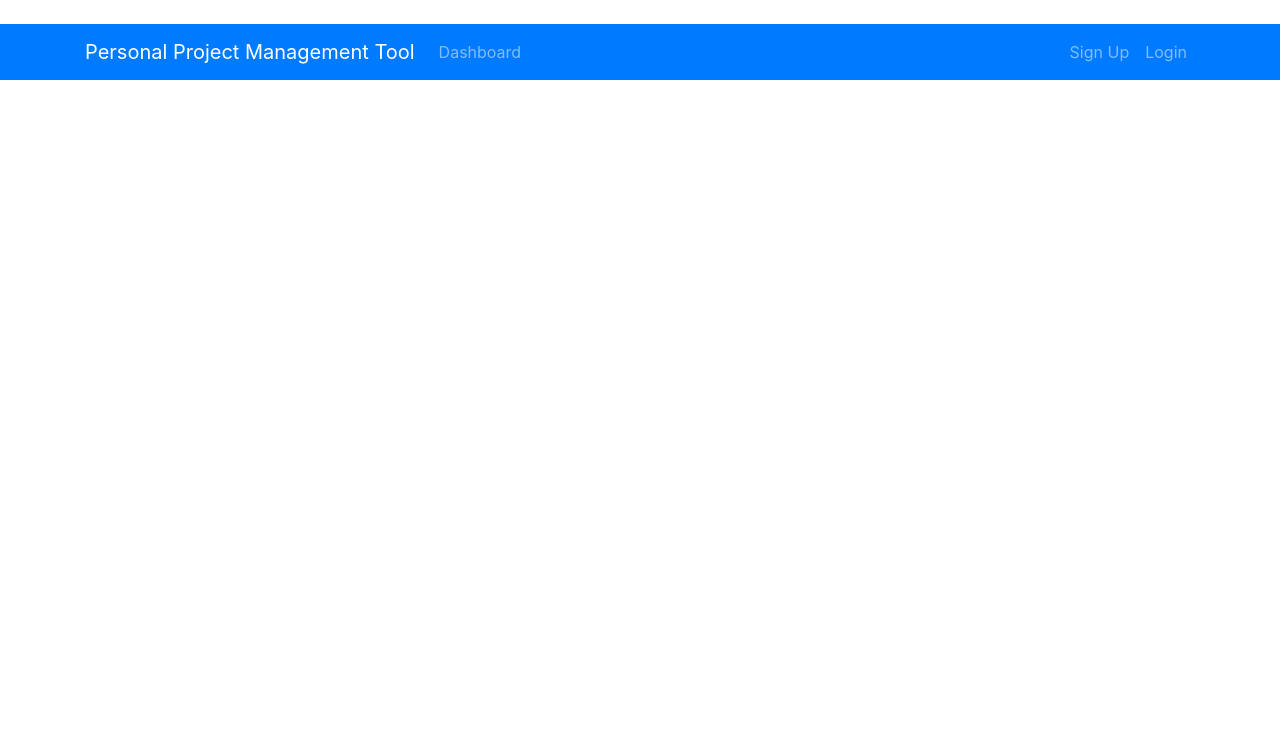
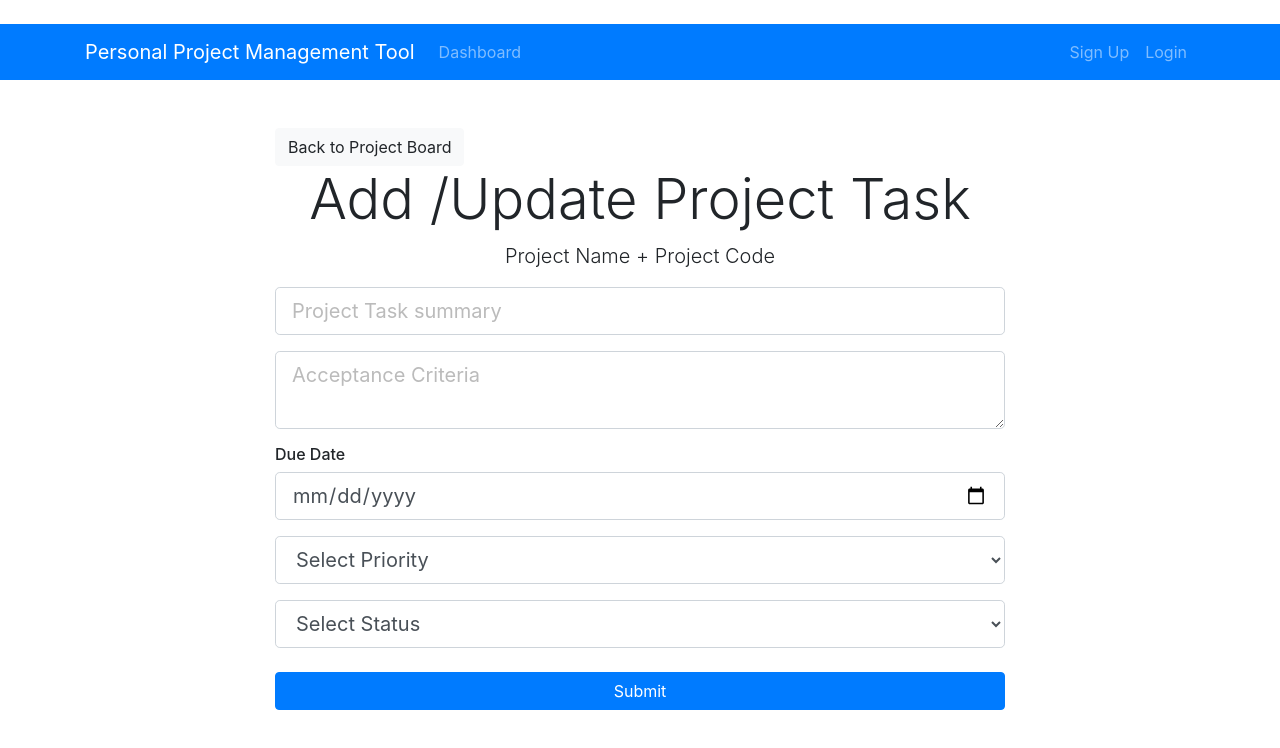
Before and after one commit to anujgu1403/AgilePPMTool, a React (Create React App) app in the folder ppmtool-react-client/: page /addProjectTask/1 in a window 1280 px wide. Shown: the top 748 px of the page. Built offline with nearby package versions, Linux system fonts and the light colour scheme.

Commit message:
Till vedio #64

```diff
--- a/ppmtool-react-client/src/App.js
+++ b/ppmtool-react-client/src/App.js
@@ -8,6 +8,8 @@
 import { Provider } from "react-redux";
 import store from "./store";
 import UpdateProject from "./project/UpdateProject";
+import ProjectBoard from "./components/ProjectBoard/ProjectBoard";
+import AddProjectTask from "./components/ProjectBoard/ProjectTasks/AddProjectTask";
 
 class App extends Component {
   render() {
@@ -21,6 +23,12 @@
             <Route exact path="/dashboard" component={Dashboard} />
             <Route exact path="/addProject" component={AddProject} />
             <Route exact path="/updateProject/:id" component={UpdateProject} />
+            <Route exact path="/projectBoard/:id" component={ProjectBoard} />
+            <Route
+              exact
+              path="/addProjectTask/:id"
+              component={AddProjectTask}
+            />
           </div>
         </Router>
       </Provider>
--- /dev/null
+++ b/ppmtool-react-client/src/actions/backlogActions.js
@@ -0,0 +1,10 @@
+import axios from "axios";
+
+export const addProjectTask = (
+  backlog_id,
+  project_task,
+  history
+) => async dispatch => {
+  await axios.post(`/api/backlog/${backlog_id}`, project_task);
+  history.push(`/projectBoard/${backlog_id}`);
+};
--- a/ppmtool-react-client/src/actions/types.js
+++ b/ppmtool-react-client/src/actions/types.js
@@ -2,3 +2,8 @@
 export const GET_PROJECTS = "GET_PROJECTS";
 export const GET_PROJECT = "GET_PROJECT";
 export const DELETE_PROJECT = "DELETE_PROJECT";
+
+//For backlog and project task
+export const GET_BACKLOG = "GET_BACKLOG";
+export const GET_PROJECT_TASK = "GET_PROJECT_TASK";
+export const DELETE_PROJECT_TASK = "DELETE_PROJECT_TASK";
--- /dev/null
+++ b/ppmtool-react-client/src/components/ProjectBoard/ProjectBoard.js
@@ -0,0 +1,61 @@
+import React, { Component } from "react";
+import { Link } from "react-router-dom";
+
+class ProjectBoard extends Component {
+  render() {
+    const { id } = this.props.match.params;
+    return (
+      <div className="container">
+        <Link to={`/addProjectTask/${id}`} className="btn btn-primary mb-3">
+          <i className="fas fa-plus-circle"> Create Project Task</i>
+        </Link>
+        <br />
+        <hr />
+        <div className="container">
+          <div className="row">
+            <div className="col-md-4">
+              <div className="card text-center mb-2">
+                <div className="card-header bg-secondary text-white">
+                  <h3>TO DO</h3>
+                </div>
+              </div>
+
+              <div className="card mb-1 bg-light">
+                <div className="card-header text-primary">
+                  ID: projectSequence -- Priority: priorityString
+                </div>
+                <div className="card-body bg-light">
+                  <h5 className="card-title">project_task.summary</h5>
+                  <p className="card-text text-truncate ">
+                    project_task.acceptanceCriteria
+                  </p>
+                  <a href="#" className="btn btn-primary">
+                    View / Update
+                  </a>
+
+                  <button className="btn btn-danger ml-4">Delete</button>
+                </div>
+              </div>
+            </div>
+            <div className="col-md-4">
+              <div className="card text-center mb-2">
+                <div className="card-header bg-primary text-white">
+                  <h3>In Progress</h3>
+                </div>
+              </div>
+            </div>
+            <div className="col-md-4">
+              <div className="card text-center mb-2">
+                <div className="card-header bg-success text-white">
+                  <h3>Done</h3>
+                </div>
+              </div>
+            </div>
+          </div>
+        </div>
+      </div>
+    );
+  }
+}
+
+export default ProjectBoard;
--- /dev/null
+++ b/ppmtool-react-client/src/components/ProjectBoard/ProjectTasks/AddProjectTask.js
@@ -0,0 +1,131 @@
+import React, { Component } from "react";
+import { Link } from "react-router-dom";
+import { connect } from "react-redux";
+import PropTypes from "prop-types";
+import { addProjectTask } from "../../../actions/backlogActions";
+import { classnames } from "classnames";
+
+class AddProjectTask extends Component {
+  constructor(props) {
+    super(props);
+    this.state = {
+      summary: "",
+      acceptanceCriteria: "",
+      dueDate: null,
+      priority: "",
+      status: ""
+    };
+  }
+
+  changeHandler = e => {
+    this.setState({
+      [e.target.name]: e.target.value
+    });
+  };
+
+  submitHandler = e => {
+    e.preventDefault();
+    const { id } = this.props.match.params;
+    const newProjectTask = {
+      summary: this.state.summary,
+      acceptanceCriteria: this.state.acceptanceCriteria,
+      dueDate: this.state.dueDate,
+      priority: this.state.priority,
+      status: this.state.status
+    };
+    this.props.addProjectTask(id, newProjectTask, this.props.history);
+  };
+  render() {
+    const { id } = this.props.match.params;
+    return (
+      <div className="add-PBI">
+        <div className="container">
+          <div className="row">
+            <div className="col-md-8 m-auto">
+              <Link to={`/projectBoard/${id}`} className="btn btn-light">
+                Back to Project Board
+              </Link>
+              <h4 className="display-4 text-center">
+                Add /Update Project Task
+              </h4>
+              <p className="lead text-center">Project Name + Project Code</p>
+              <form onSubmit={this.submitHandler}>
+                <div className="form-group">
+                  <input
+                    type="text"
+                    className="form-control form-control-lg"
+                    name="summary"
+                    placeholder="Project Task summary"
+                    value={this.state.summary}
+                    onChange={this.changeHandler}
+                  />
+                </div>
+                <div className="form-group">
+                  <textarea
+                    className="form-control form-control-lg"
+                    placeholder="Acceptance Criteria"
+                    name="acceptanceCriteria"
+                    value={this.state.acceptanceCriteria}
+                    onChange={this.changeHandler}
+                  />
+                </div>
+                <h6>Due Date</h6>
+                <div className="form-group">
+                  <input
+                    type="date"
+                    className="form-control form-control-lg"
+                    name="dueDate"
+                    value={this.state.dueDate}
+                    onChange={this.changeHandler}
+                  />
+                </div>
+                <div className="form-group">
+                  <select
+                    className="form-control form-control-lg"
+                    name="priority"
+                    value={this.state.priority}
+                    onChange={this.changeHandler}
+                  >
+                    <option value={0}>Select Priority</option>
+                    <option value={1}>High</option>
+                    <option value={2}>Medium</option>
+                    <option value={3}>Low</option>
+                  </select>
+                </div>
+
+                <div className="form-group">
+                  <select
+                    className="form-control form-control-lg"
+                    name="status"
+                    value={this.state.status}
+                    onChange={this.changeHandler}
+                  >
+                    <option value="">Select Status</option>
+                    <option value="TO_DO">TO DO</option>
+                    <option value="IN_PROGRESS">IN PROGRESS</option>
+                    <option value="DONE">DONE</option>
+                  </select>
+                </div>
+
+                <input
+                  type="submit"
+                  className="btn btn-primary btn-block mt-4"
+                />
+              </form>
+            </div>
+          </div>
+        </div>
+      </div>
+    );
+  }
+}
+AddProjectTask.propTypes = {
+  addProjectTask: PropTypes.func.isRequired
+};
+
+export default connect(
+  null,
+  {
+    addProjectTask
+  }
+)(AddProjectTask);
--- a/ppmtool-react-client/src/project/ProjectItem.js
+++ b/ppmtool-react-client/src/project/ProjectItem.js
@@ -23,11 +23,11 @@
             </div>
             <div className="col-md-4 d-none d-lg-block">
               <ul className="list-group">
-                <a href="#">
+                <Link to={`/projectBoard/${project.projectIdentifier}`}>
                   <li className="list-group-item board">
                     <i className="fa fa-flag-checkered pr-1"> Project Board </i>
                   </li>
-                </a>
+                </Link>
                 <Link to={`/updateProject/${project.projectIdentifier}`}>
                   <li className="list-group-item update">
                     <i className="fa fa-edit pr-1"> Update Project Info</i>
--- /dev/null
+++ b/ppmtool-react-client/src/reducers/backlogReducer.js
@@ -0,0 +1,31 @@
+import {
+  GET_BACKLOG,
+  GET_PROJECT_TASK,
+  DELETE_PROJECT_TASK
+} from "../actions/types";
+
+const initailState = {
+  project_tasks: [],
+  project_task: {}
+};
+
+export default function(state = initailState, action) {
+  switch (action.type) {
+    case GET_BACKLOG:
+      return {
+        ...state,
+        project_tasks: action.payload
+      };
+    case GET_PROJECT_TASK:
+      return {
+        ...state,
+        project_task: action.payload
+      };
+    case DELETE_PROJECT_TASK:
+      return {
+        //TODO
+      };
+    default:
+      return state;
+  }
+}
--- a/ppmtool-react-client/src/reducers/index.js
+++ b/ppmtool-react-client/src/reducers/index.js
@@ -1,8 +1,10 @@
 import { combineReducers } from "redux";
 import errorReducer from "./errorReducer";
 import projectReducer from "./projectReducer";
+import backlogReducer from "./backlogReducer";
 
 export default combineReducers({
   errors: errorReducer,
-  projects: projectReducer
+  projects: projectReducer,
+  backlog: backlogReducer
 });
```
Also changed, not shown: ppmtool-react-client/src/components/ProjectBoard/Backlog.js (added), ppmtool-react-client/src/components/ProjectBoard/ProjectTasks/ProjectTask.js (added), ppmtool-react-client/src/components/ProjectBoard/ProjectTasks/UpdateProjectTask.js (added), 1 other file (tests, documents, lock files or other folders).
